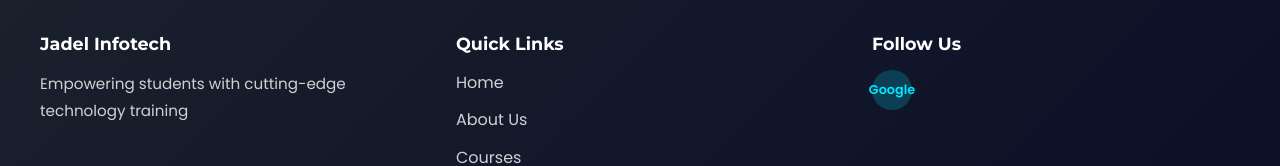
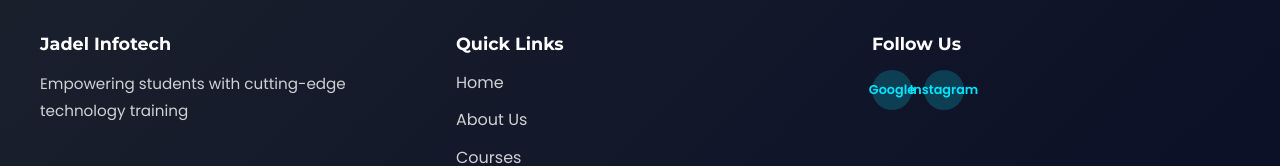
Before and after one commit to bvishranth-prog/jadel-infotech-website, a plain HTML site: page about.html in a window 1280 px wide. Shown: the part 1907-2073 px from the top of the page. Drawn offline with Linux system fonts and the light colour scheme.

Commit message:
Add Instagram buttons to all page footers with proper spacing

```diff
--- a/about.html
+++ b/about.html
@@ -112,6 +112,7 @@
                 <h4>Follow Us</h4>
                 <div class="social-links">
                     <a href="https://share.google/Ai2oCBkZWHQzBVphd" target="_blank">Google</a>
+                    <a href="https://www.instagram.com/jadelinfotech_solutions?igsh=MWR2d2Q3c25uZzBxeg%3D%3D" target="_blank">Instagram</a>
                 </div>
             </div>
         </div>
```
Also changed, not shown: contact.html (+1 -0 lines), courses.html (+1 -0 lines), index.html (+1 -0 lines).
